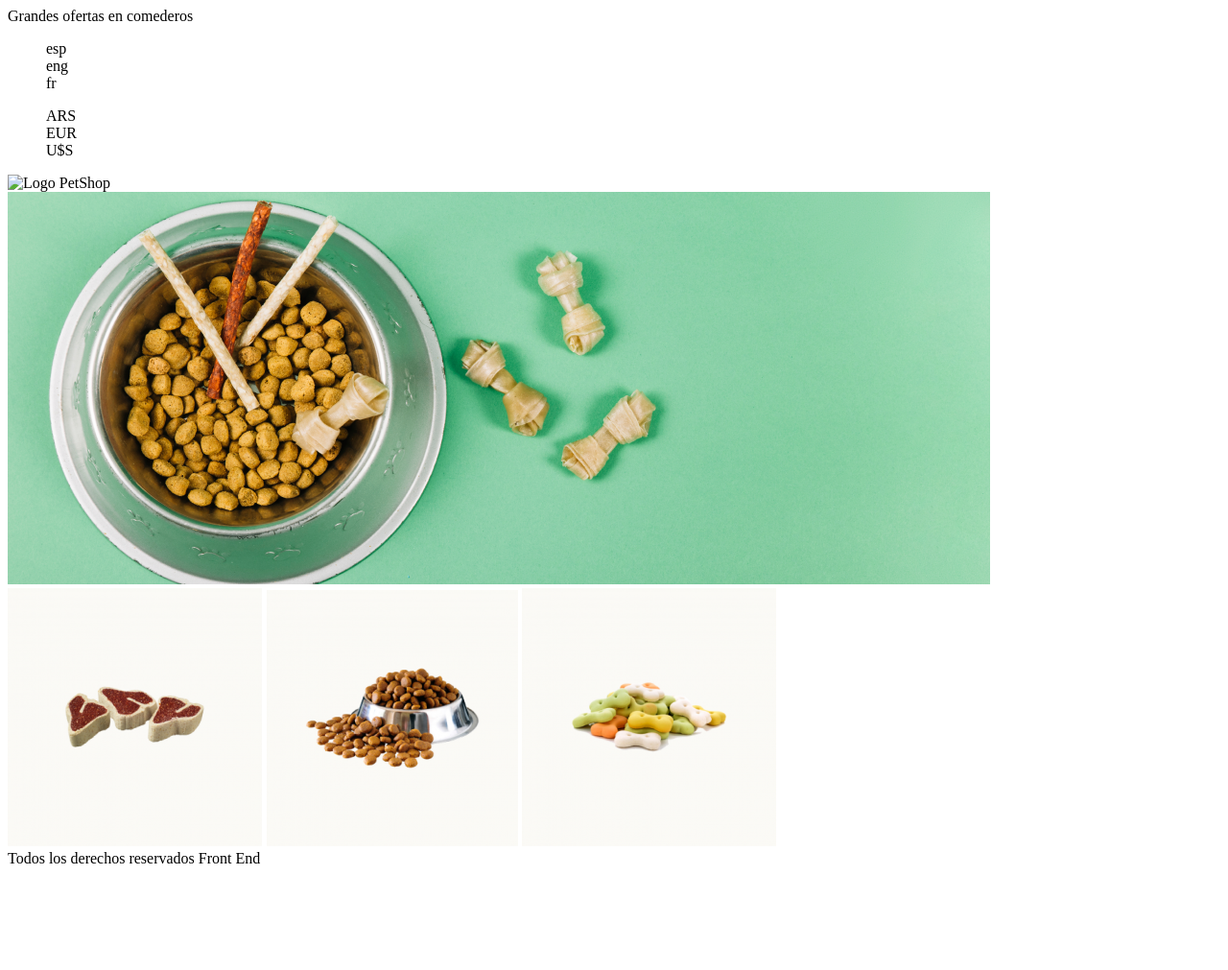
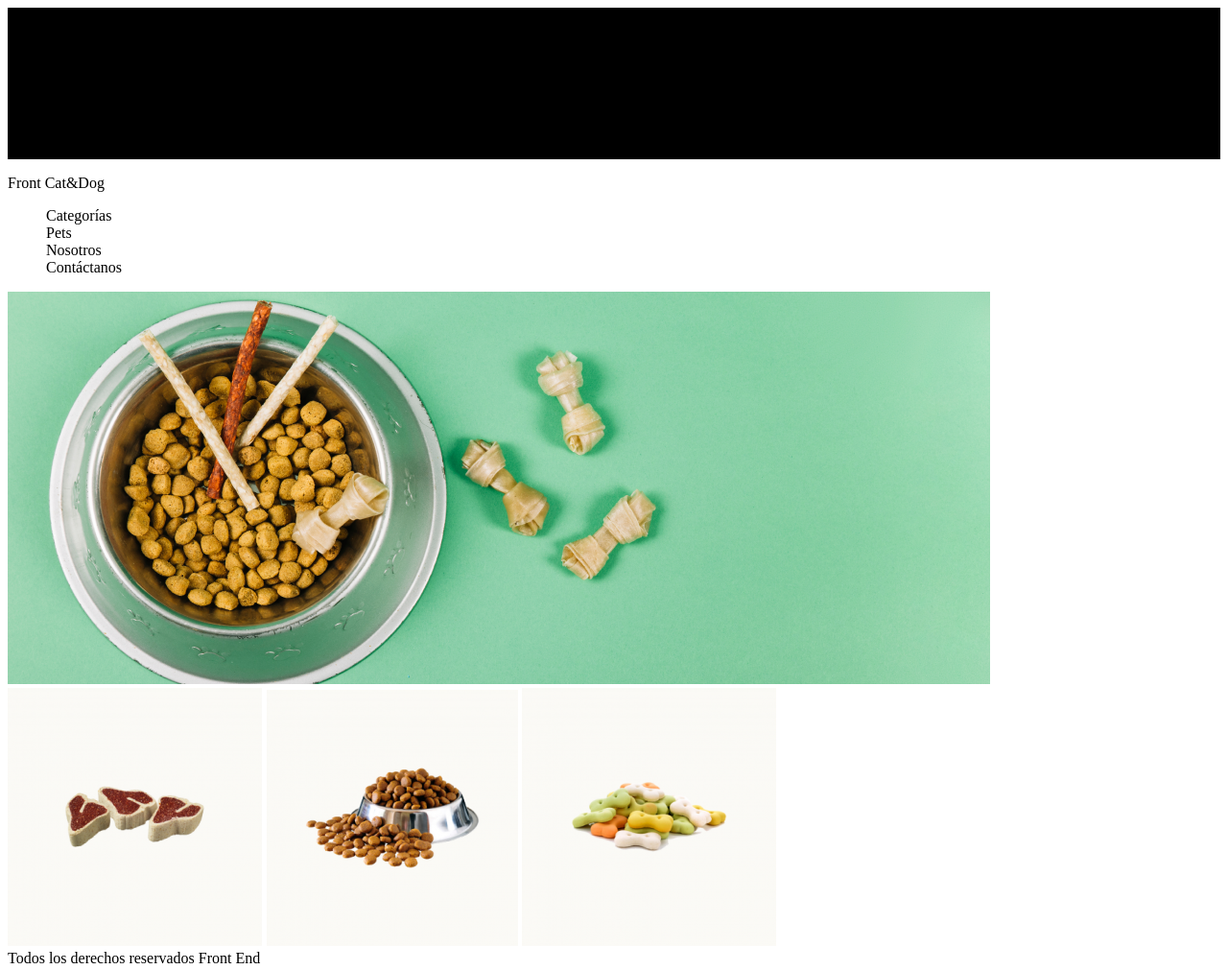
Before and after one commit to Marianaca-29/DHFEND, a plain HTML site: page Entregables/Pet shop/index.html in a window 1280 px wide. Shown: the whole page at 96% size. Before the commit the page ends 912 px from the top, so only its background shows below. Drawn offline with Linux system fonts and the light colour scheme.

Commit message:
actualizacion pet shop

```diff
--- /dev/null
+++ b/Entregables/Pet shop/css/styles.css
@@ -0,0 +1,2 @@
+.bordenegro{background-color: black;
+}
--- a/Entregables/Pet shop/index.html
+++ b/Entregables/Pet shop/index.html
@@ -1,21 +1,49 @@
 <!DOCTYPE html>
 <html lang="es">
+
 <head>
     <meta charset="UTF-8">
     <meta http-equiv="X-UA-Compatible" content="IE=edge">
     <meta name="viewport" content="width=device-width, initial-scale=1.0">
     <title>Pet Shop</title>
+    <link rel="stylesheet" href="css/styles.css">
 </head>
-    <div> Grandes ofertas en comederos</div> <nav><ul type="none"><li>esp</li><li>eng</li><li>fr</li></ul>
-    </nav> </div> <nav><ul type="none"><li>ARS</li><li>EUR</li><li>U$S</li></ul></nav>
+<section class="bordenegro">
+<div>
+    Grandes ofertas en comederos
+</div>
+<div>
+    <ul type="none">
+        <li>esp</li>
+        <li>eng</li>
+        <li>fr</li>
+    </ul>
+</div>
+<div>
+<ul type="none">
+        <li>ARS</li>
+        <li>EUR</li>
+        <li>U$S</li>
+    </ul>
+</div>
+</section>
 <body>
     <header>
-            <img width="100%" src="./img/.jpeg" alt="Logo PetShop"
+        Front Cat&Dog
+        <p>
+        <ul type="none">
+            <li>Categorías</li>
+            <li>Pets</li>
+            <li>Nosotros</li>
+            <li>Contáctanos</li>
+        </ul>
+        </p>
     </header>
     <main>
         <div>
             <section>
-                    <img src="./img/bowl-and-pet-daities-on-green-background 1.png" alt="bowl-and-pet-daities-on-green-background">
+                <img src="./img/bowl-and-pet-daities-on-green-background 1.png"
+                    alt="bowl-and-pet-daities-on-green-background">
             </section>
         </div>
         <div>
@@ -38,4 +66,5 @@
     </main>
     <footer>Todos los derechos reservados Front End</footer>
 </body>
+
 </html>
```
Also changed, not shown: Entregables/CV_MCanas/acercademi.html (+1 -1 lines), Entregables/CV_MCanas/index.html (+1 -0 lines). Lines whose indentation alone changed are shown as unchanged.
